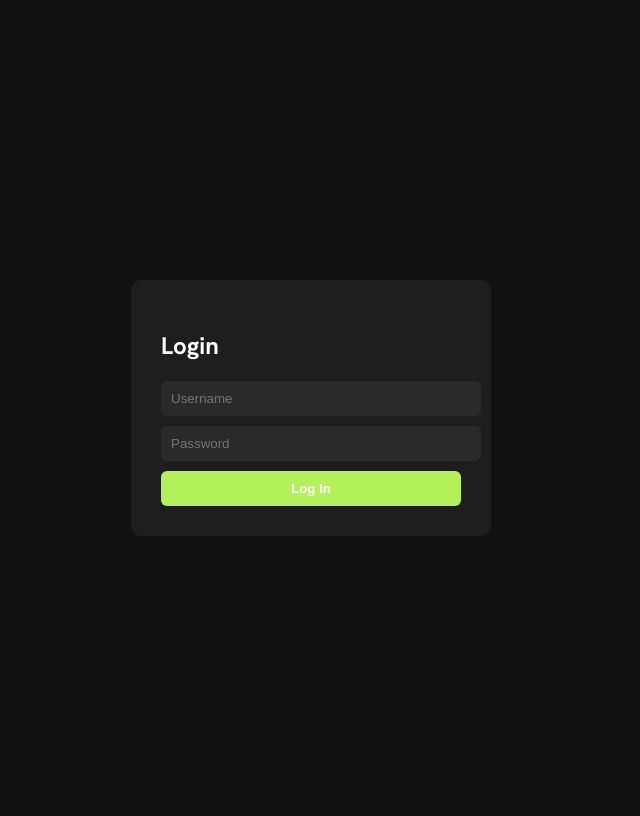
After one commit to elipauly/databases_final, a FastAPI app: template templates/login.html in a window 1280 px wide. The commit adds this page. Shown: the whole page, without its empty margins (329-969 px from the left). Run offline with FastAPI, Linux system fonts and the light colour scheme; the template is opened without the code that fills it, so the values that code supplies are empty; parts of the project's set-up code (start-up, migrations or seed data) failed here and were passed over.

Commit message:
login almost working but im going to bed

```diff
--- a/main.py
+++ b/main.py
@@ -1,8 +1,11 @@
+from fastapi.responses import RedirectResponse
+
 from database import engine
 from models import Base, User, Song, Ratings
-from fastapi import FastAPI, Depends, Request
+from fastapi import FastAPI, Depends, Request, Form
+from fastapi import RedirectResponse
 from fastapi.templating import Jinja2Templates
-from sqlalchemy.orm import Session
+from sqlalchemy.orm import Session, joinedload
 from database import SessionLocal
 from models import User
 
@@ -19,27 +22,105 @@ def get_db():
     finally:
         db.close()
 
+def get_current_user(request: Request, db: Session):
+    user_id = request.cookies.get("user_id")
+    if not user_id:
+        return None
+    return db.query(User).filter(User.userID == int(user_id)).first()
+
 @app.get("/")
 def home(request: Request, db: Session = Depends(get_db)):
-    ratings = db.query(Ratings).all()
+
+    user = get_current_user(request, db)
+
+    songs = db.query(Song).options(
+        joinedload(Song.ratings).joinedload(Ratings.user),
+        joinedload(Song.album)
+    ).all()
 
     return templates.TemplateResponse(
-        request,               # FIRST
-        "index.html",          # SECOND
+        request,
+        "index.html",
         {
             "request": request,
-            "ratings": ratings
+            "songs": songs,
+            "user": user
         }
     )
 
 @app.post("/users/")
-def create_user(username: str, email: str, db: Session = Depends(get_db)):
-    new_user = User(username=username, email=email)
+def create_user(
+    username: str = Form(...),
+    email: str = Form(...),
+    password: str = Form(...),
+    db: Session = Depends(get_db)
+):
+    new_user = User(
+        username=username,
+        email=email,
+        password=password
+    )
+
     db.add(new_user)
     db.commit()
     db.refresh(new_user)
-    return new_user
+
+    return RedirectResponse("/login", status_code=303)
 
 @app.get("/users/")
 def get_users(db: Session = Depends(get_db)):
     return db.query(User).all()
+
+@app.post("/ratings")
+def add_rating(
+    request: Request,
+    song_id: int = Form(...),
+    rating: int = Form(...),
+    comments: str = Form(""),
+    db: Session = Depends(get_db)
+):
+    user_id = request.cookies.get("user_id")
+    if not user_id:
+        return RedirectResponse("/login", status_code=303)
+
+    new_rating = Ratings(
+        userID=int(user_id),
+        songID=song_id,
+        rating=rating,
+        comments=comments
+    )
+
+    db.add(new_rating)
+    db.commit()
+
+    return RedirectResponse("/", status_code=303)
+
+@app.get("/login")
+def login_page(request: Request):
+    return templates.TemplateResponse(
+        request,
+        "login.html", {"request": request}
+    )
+
+@app.post("/login")
+def login(
+    username: str = Form(...), password:str = Form(...), db: Session = Depends(get_db)
+):
+    user = db.query(User).filter(
+        User.username == username,
+        User.password == password
+    ).first()
+
+    if not user:
+        return RedirectResponse("/login", status_code=303)
+
+    response = RedirectResponse("/", status_code=303)
+    response.set_cookie(key="user_id", value=str(user.userID))
+
+    return response
+
+@app.get("/logout")
+def logout():
+    response = RedirectResponse("/login", status_code=303)
+    response.delete_cookie("user_id")
+    return response
--- /dev/null
+++ b/templates/login.html
@@ -0,0 +1,63 @@
+<!DOCTYPE html>
+<html>
+<head>
+    <title>Login</title>
+    <link rel="preconnect" href="https://fonts.googleapis.com">
+    <link rel="preconnect" href="https://fonts.gstatic.com" crossorigin>
+    <link href="https://fonts.googleapis.com/css2?family=DM+Mono&family=Hanken+Grotesk:ital,wght@0,100..900;1,100..900&family=Open+Sans&family=PT+Serif:ital,wght@0,400;0,700;1,400;1,700&family=Space+Grotesk:wght@300..700&family=Special+Elite&display=swap" rel="stylesheet">
+
+    <style>
+        body {
+            background: #121212;
+            color: white;
+            font-family: "Hanken Grotesk", sans-serif;
+            font-weight: 400;
+            display: flex;
+            justify-content: center;
+            align-items: center;
+            height: 100vh;
+        }
+
+        .box {
+            background: #1e1e1e;
+            padding: 30px;
+            border-radius: 10px;
+            width: 300px;
+        }
+
+        input {
+            width: 100%;
+            margin-bottom: 10px;
+            padding: 10px;
+            border: none;
+            border-radius: 6px;
+            background: #2a2a2a;
+            color: white;
+        }
+
+        button {
+            width: 100%;
+            padding: 10px;
+            background: #b2f15a;
+            border: none;
+            border-radius: 6px;
+            color: white;
+            font-weight: bold;
+            cursor: pointer;
+        }
+    </style>
+</head>
+<body>
+
+<div class="box">
+    <h2>Login</h2>
+
+    <form method="post" action="/login">
+        <input name="username" placeholder="Username" required>
+        <input name="password" placeholder="Password" required>
+        <button type="submit">Log In</button>
+    </form>
+</div>
+
+</body>
+</html>
```
Also changed, not shown: templates/index.html (+119 -36 lines), README.md.
